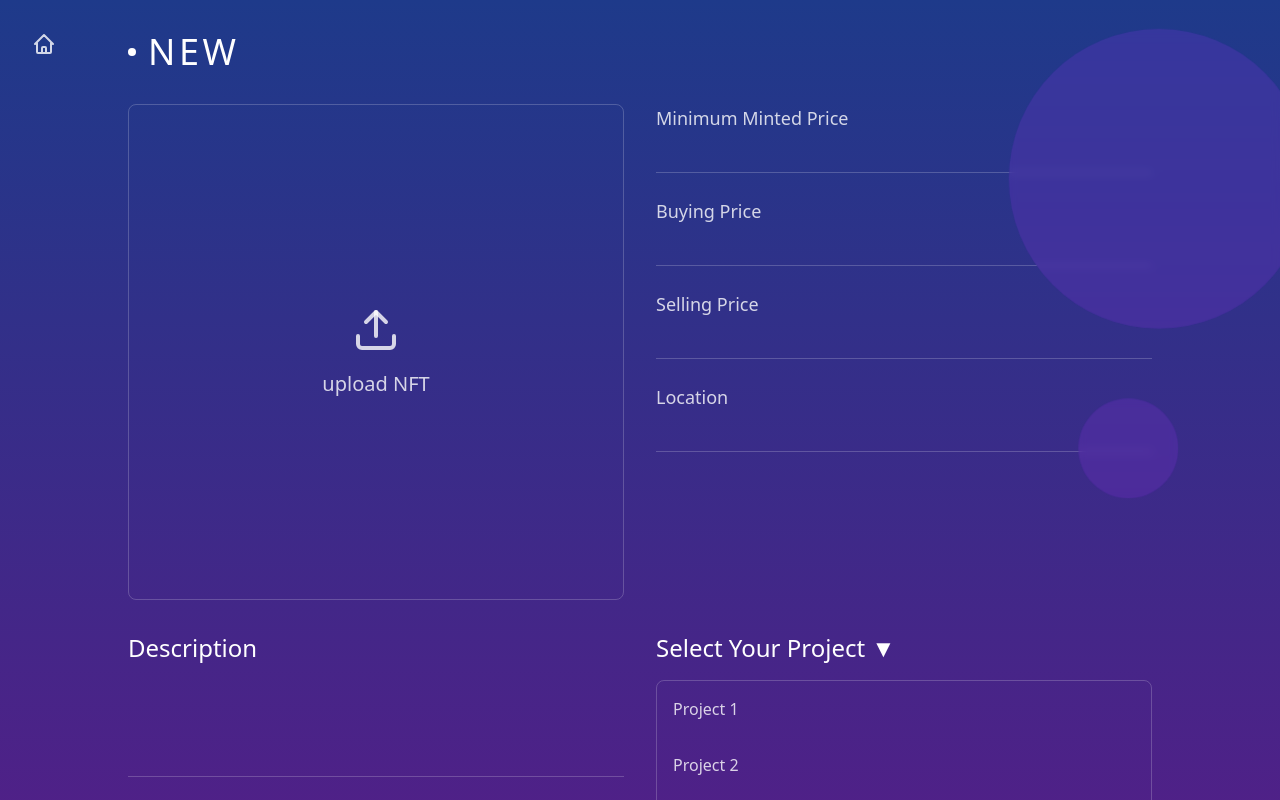
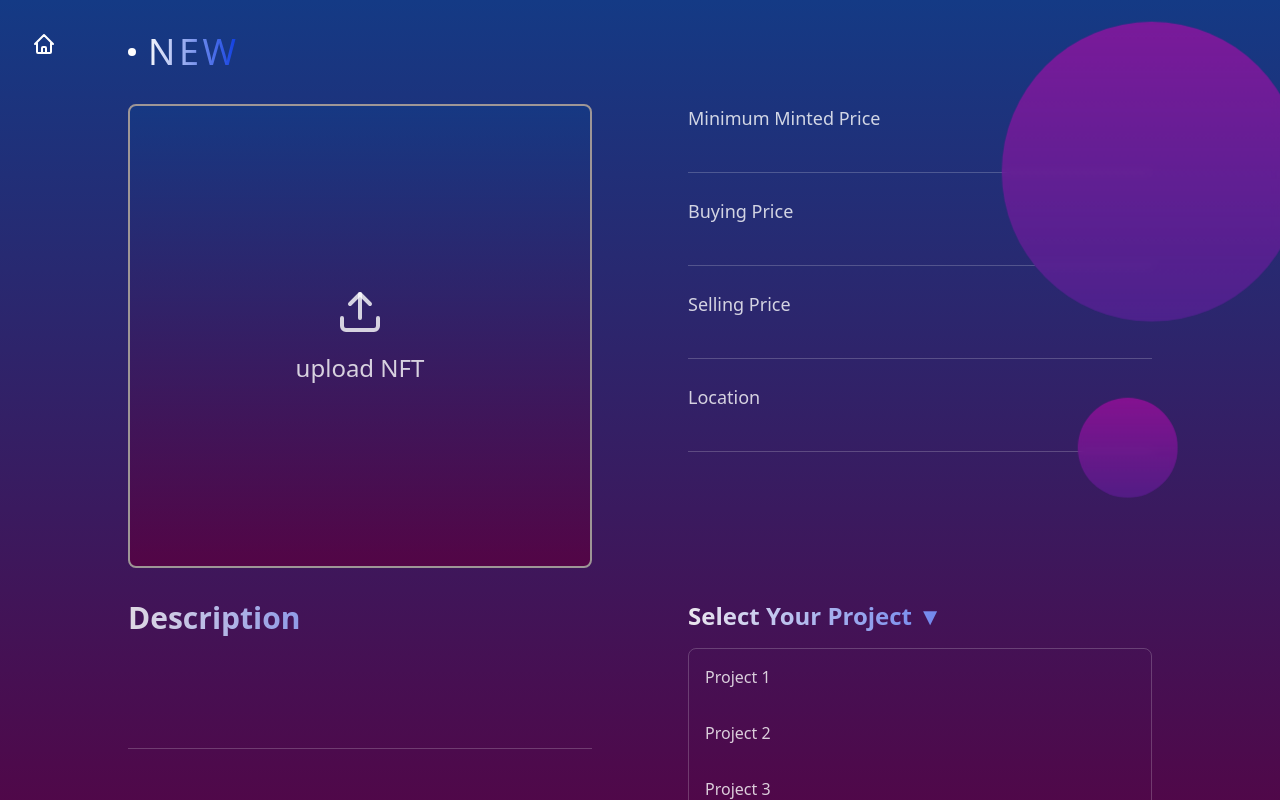
Before and after one commit to MuKulsoop/Carbonexis, a React (Vite) app: page /nft/create in a window 1280 px wide. Shown: the top 800 px of the page. Built offline with nearby package versions, Linux system fonts and the light colour scheme; a web font is replaced by a local one.

Commit message:
changes in nftcreate

```diff
--- a/src/Pages/NFTcreate.jsx
+++ b/src/Pages/NFTcreate.jsx
@@ -4,7 +4,7 @@ import { Upload } from 'lucide-react';
 const FloatingCircle = ({ size, delay, duration, initialPosition }) => {
   return (
     <div
-      className={`absolute rounded-full bg-purple-600/20 backdrop-blur-sm`}
+      className={`absolute rounded-full bg-gradient-to-b from-[#b20aa7a5] to-[#6e1fab7e] backdrop-blur-sm`}
       style={{
         width: size,
         height: size,
@@ -92,19 +92,19 @@ const NFTcreate = () => {
   };
 
   return (
-    <div className="min-h-screen bg-gradient-to-b from-blue-900 to-purple-900 p-8 relative overflow-hidden">
+    <div className="min-h-screen bg-gradient-to-b from-[#143A85] to-[#590040] p-8 relative overflow-hidden">
       {/* Background Animations */}
       <style jsx>{`
         @keyframes float {
           0%, 100% { transform: translate(0, 0); }
-          50% { transform: translate(-30px, -30px); }
+          50% { transform: translate(-40px, -40px); }
         }
       `}</style>
       <FloatingCircle size="300px" delay={0} duration={8} initialPosition={{ right: '-50px', top: '50px' }} />
       <FloatingCircle size="100px" delay={2} duration={6} initialPosition={{ right: '100px', top: '400px' }} />
 
       {/* Home Icon */}
-      <div className="absolute left-8 top-8 text-white/80 hover:text-white cursor-pointer">
+      <div className="absolute left-8 top-8 cursor-pointer text-[#ffffff]">
         <svg className="w-6 h-6" fill="none" stroke="currentColor" viewBox="0 0 24 24">
           <path strokeLinecap="round" strokeLinejoin="round" strokeWidth={2} d="M3 12l2-2m0 0l7-7 7 7M5 10v10a1 1 0 001 1h3m10-11l2 2m-2-2v10a1 1 0 01-1 1h-3m-6 0a1 1 0 001-1v-4a1 1 0 011-1h2a1 1 0 011 1v4a1 1 0 001 1m-6 0h6" />
         </svg>
@@ -114,13 +114,13 @@ const NFTcreate = () => {
         {/* NEW Header */}
         <div className="flex items-center mb-8">
           <div className="w-2 h-2 bg-white rounded-full mr-3" />
-          <h1 className="text-4xl text-white font-light tracking-widest">NEW</h1>
+          <h1 className="text-4xl text-transparent bg-gradient-to-r from-[#fffffff8] to-[#0037ffc0] bg-clip-text font-light tracking-widest">NEW</h1>
         </div>
 
-        <div className="grid grid-cols-1 md:grid-cols-2 gap-8">
+        <div className="grid grid-cols-1 md:grid-cols-2 gap-24">
           {/* Upload Box */}
           <div
-            className={`bg-transparent border border-white/20 rounded-lg aspect-square ${isDragging ? 'border-white' : ''}`}
+            className={`bg-gradient-to-b from-[#143a85c0] to-[#590040c5] border-2 border-[#9e9696] rounded-lg aspect-square ${isDragging ? 'border-white' : ''}`}
             onDragOver={handleDragOver}
             onDragLeave={handleDragLeave}
             onDrop={handleDrop}
@@ -141,7 +141,7 @@ const NFTcreate = () => {
               ) : (
                 <>
                   <Upload className="w-12 h-12 mb-4" />
-                  <span className="text-xl font-light">upload NFT</span>
+                  <span className="text-2xl font-light">upload NFT</span>
                 </>
               )}
             </label>
@@ -165,9 +165,9 @@ const NFTcreate = () => {
         </div>
 
         {/* Description and Project Selection */}
-        <div className="grid grid-cols-1 md:grid-cols-2 gap-8 mt-8">
+        <div className="grid grid-cols-1 md:grid-cols-2 gap-24 mt-8">
           <div className="space-y-4">
-            <h2 className="text-2xl text-white font-light">Description</h2>
+            <h2 className="text-3xl bg-gradient-to-r from-[#ffffffd6] to-[#0037ffe5] text-transparent bg-clip-text font-bold">Description</h2>
             <textarea
               name="description"
               value={formData.description}
@@ -179,7 +179,7 @@ const NFTcreate = () => {
 
           <div className="space-y-4">
             <div className="relative">
-              <h2 className="text-2xl text-white font-light mb-4">Select Your Project ▼</h2>
+              <h2 className="text-2xl bg-gradient-to-r from-[#FFFFFFE6] to-[#0037ffe3] text-transparent bg-clip-text font-bold mb-4">Select Your Project ▼</h2>
               <div
                 className="bg-transparent border border-white/20 rounded-lg overflow-hidden cursor-pointer"
                 onClick={() => setIsDropdownOpen(!isDropdownOpen)}
```
Also changed, not shown: 1 other file (tests, documents, lock files or other folders).
